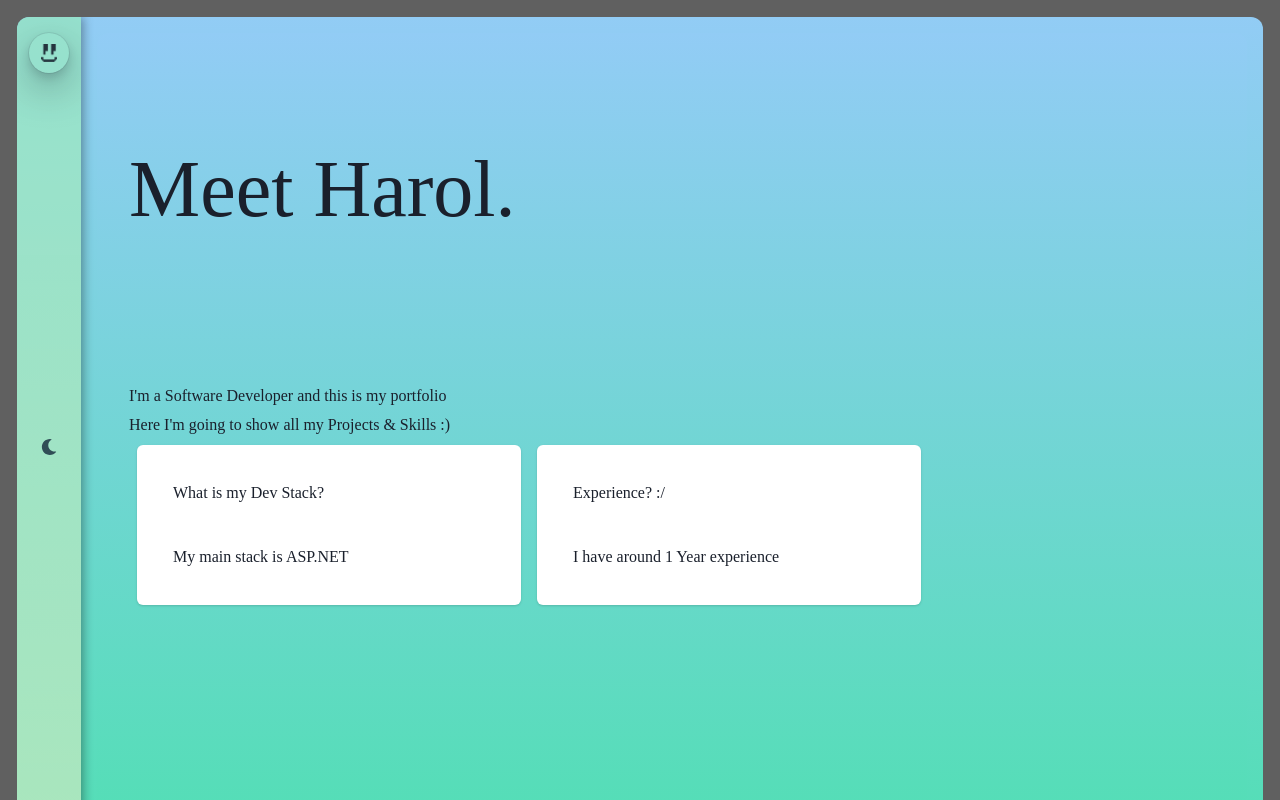
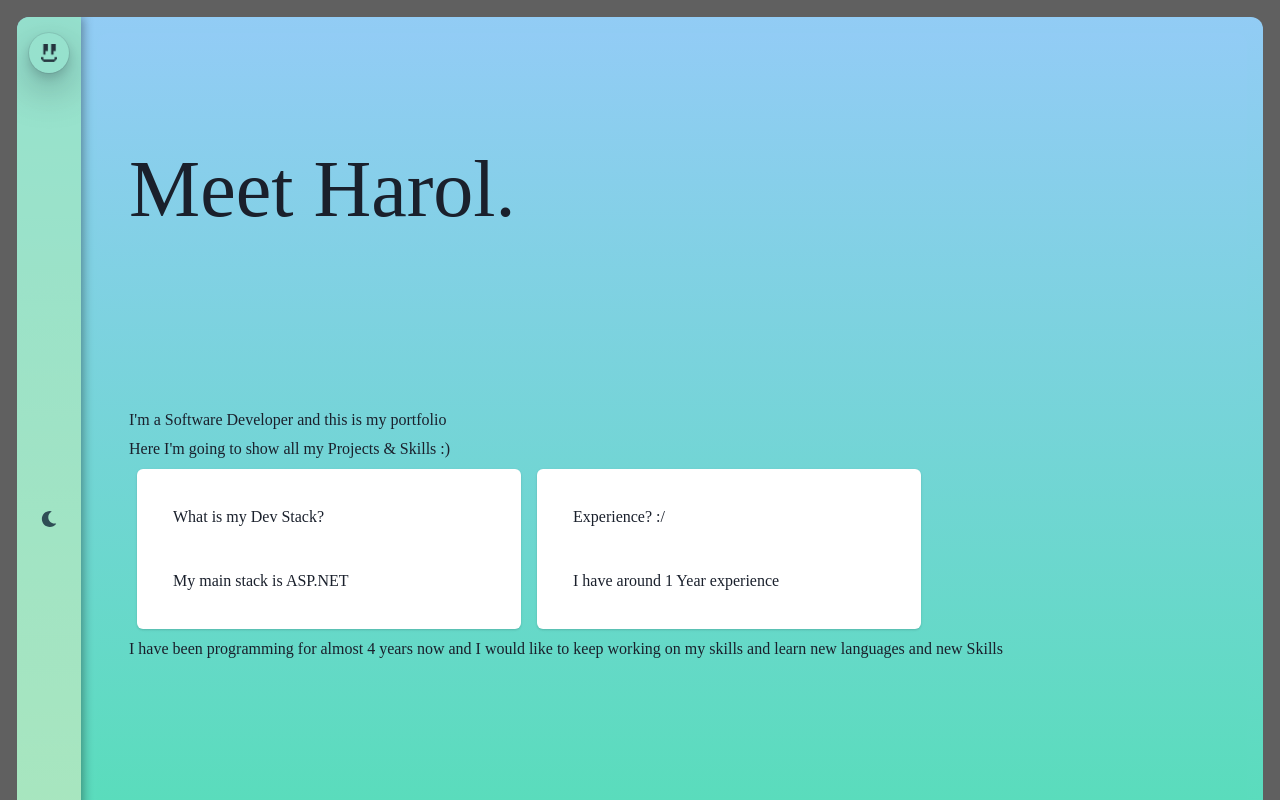
Before and after one commit to H4r0l/newPortfolio, a React (Vite) app: page / in a window 1280 px wide. Shown: the top 800 px of the page. Built offline with nearby package versions, Linux system fonts and the light colour scheme.

Commit message:
Feat: Small paragraph

```diff
--- a/src/App.jsx
+++ b/src/App.jsx
@@ -95,6 +95,7 @@ function App() {
                     <CardBody>I have around 1 Year experience</CardBody>
                   </Card>
                 </Grid>
+	       <Text>I have been programming for almost 4 years now and I would like to keep working on my skills and learn new languages and new Skills</Text>
               </motion.div>
             </Grid>
           </Box>
```
